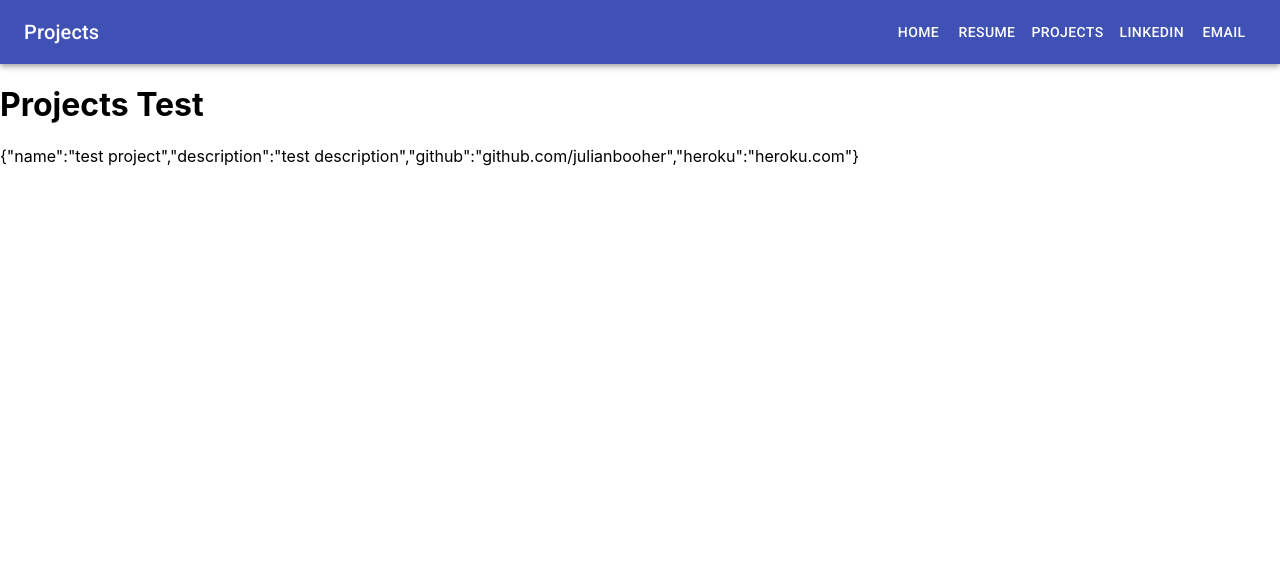
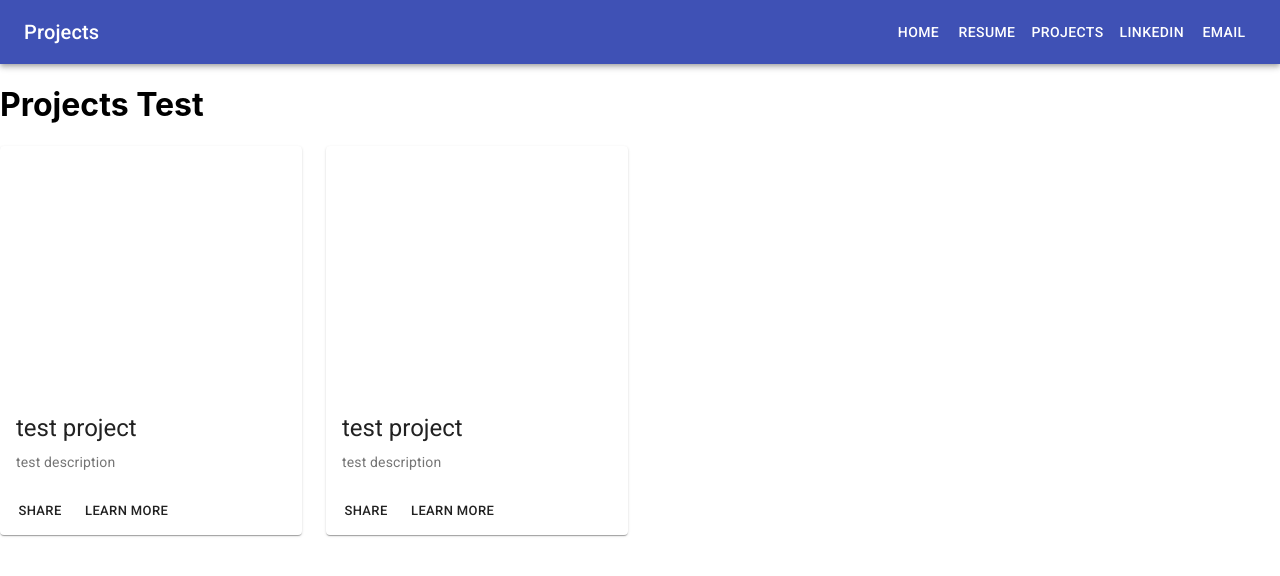
Before and after one commit to julianbooher/personal-website, a React (Create React App) app: page /#/home in a window 1280 px wide. Both pictures are taken after a click on the button "PROJECTS". Shown: the top 576 px of the page. Built offline with nearby package versions, Linux system fonts and the light colour scheme.

Commit message:
card setup initialized for project page

```diff
--- a/src/components/Projects/ProjectCard.jsx
+++ b/src/components/Projects/ProjectCard.jsx
@@ -1,12 +1,51 @@
 import React from 'react';
+import { makeStyles } from '@material-ui/core/styles';
+import Card from '@material-ui/core/Card';
+import CardActionArea from '@material-ui/core/CardActionArea';
+import CardActions from '@material-ui/core/CardActions';
+import CardContent from '@material-ui/core/CardContent';
+import CardMedia from '@material-ui/core/CardMedia';
+import Button from '@material-ui/core/Button';
+import Typography from '@material-ui/core/Typography';
 
-export default function Projects(props) {
-    const {project} = props;
+const useStyles = makeStyles({
+  root: {
+    maxWidth: 345,
+  },
+  media: {
+    height: 250,
+  },
+});
 
+export default function ProjectCard(props) {
+  const classes = useStyles();
+  const {project} = props;
 
-    return (
-      <div>
-          {JSON.stringify(project)}
-      </div>
-    );
-  }
+  return (
+    <Card className={classes.root}>
+      <CardActionArea>
+        <CardMedia
+          className={classes.media}
+          image= ""
+          title="Contemplative Reptile"
+        />
+        <CardContent>
+          <Typography gutterBottom variant="h5" component="h2">
+            {project.name}
+          </Typography>
+          <Typography variant="body2" color="textSecondary" component="p">
+            {project.description}
+          </Typography>
+        </CardContent>
+      </CardActionArea>
+      <CardActions>
+        <Button size="small">
+          Share
+        </Button>
+        <Button size="small">
+          Learn More
+        </Button>
+      </CardActions>
+    </Card>
+  );
+}
--- a/src/components/Projects/Projects.jsx
+++ b/src/components/Projects/Projects.jsx
@@ -1,6 +1,10 @@
 import React, { useEffect } from 'react';
 import {useDispatch, useSelector} from 'react-redux';
 import ProjectCard from './ProjectCard.jsx'
+
+// Material-UI
+import Grid from '@material-ui/core/Grid';
+
 
 export default function Projects() {
     const dispatch = useDispatch();
@@ -13,9 +17,13 @@
     return (
       <div>
           <h1>Projects Test</h1>
-          {projects.map((project, i) => (
-            <ProjectCard project={project} key={i} />
-          ))}
+          <Grid container spacing={3}>
+            {projects.map((project, i) => (
+              <Grid item xs={12} md={3} key={i}>
+                <ProjectCard project={project} />
+              </Grid>
+            ))}
+          </Grid>
       </div>
     );
   }
--- a/src/redux/reducers/projects.reducer.js
+++ b/src/redux/reducers/projects.reducer.js
@@ -5,7 +5,14 @@
         github: 'github.com/julianbooher',
         heroku: 'heroku.com',
 
-    }
+    },
+    {
+        name: 'test project',
+        description: 'test description',
+        github: 'github.com/julianbooher',
+        heroku: 'heroku.com',
+
+    },
 ]) => {
         return state;
   };
```
